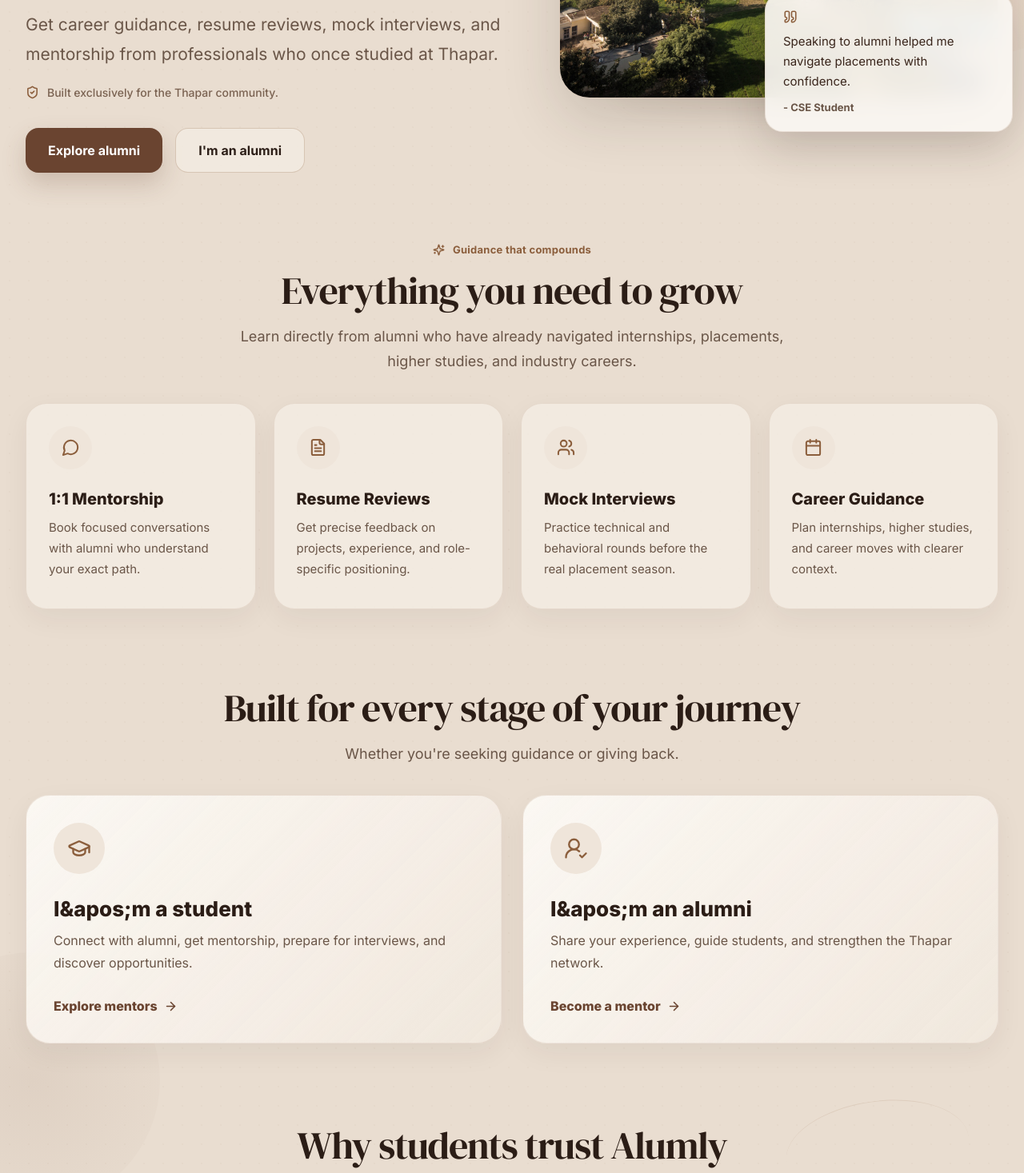
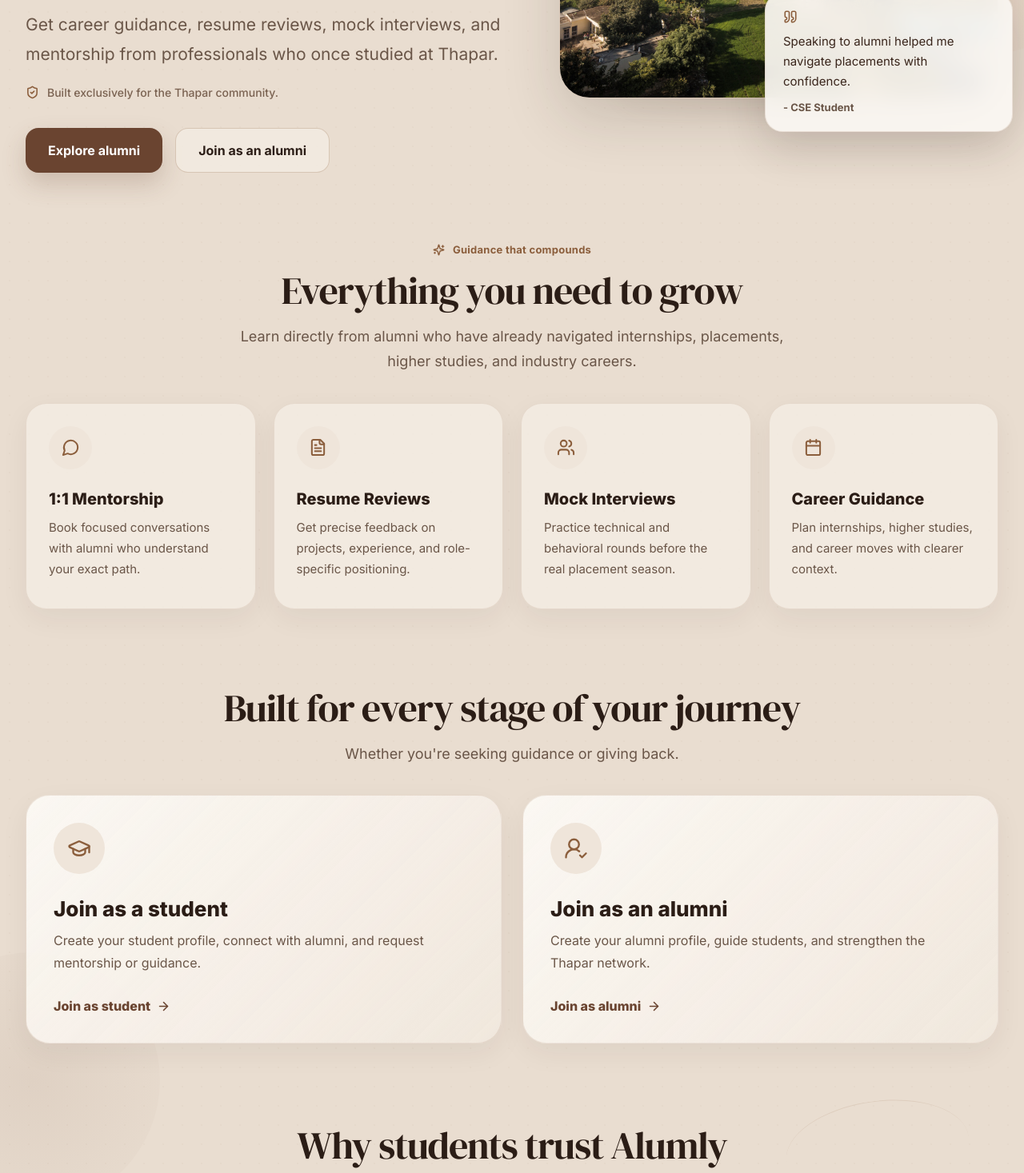
Before and after one commit to Harshita445/alumni_platform, a Next.js app in the folder frontend/: page / in a window 1280 px wide. Shown: the part 501-1968 px from the top of the page at 80% size. Built offline with nearby package versions, Linux system fonts and the light colour scheme; no server answers.

Commit message:
feat: update homepage join flows

```diff
--- a/frontend/src/app/page.tsx
+++ b/frontend/src/app/page.tsx
@@ -43,19 +43,19 @@
 const audiences = [
   {
     Icon: GraduationCap,
-    title: "I&apos;m a student",
+    title: "Join as a student",
     description:
-      "Connect with alumni, get mentorship, prepare for interviews, and discover opportunities.",
-    cta: "Explore mentors",
-    href: "/search",
+      "Create your student profile, connect with alumni, and request mentorship or guidance.",
+    cta: "Join as student",
+    href: "/register/student",
   },
   {
     Icon: UserRoundCheck,
-    title: "I&apos;m an alumni",
+    title: "Join as an alumni",
     description:
-      "Share your experience, guide students, and strengthen the Thapar network.",
-    cta: "Become a mentor",
-    href: "/register",
+      "Create your alumni profile, guide students, and strengthen the Thapar network.",
+    cta: "Join as alumni",
+    href: "/register/alumni",
   },
 ];
 
@@ -107,8 +107,8 @@
               Explore alumni
             </Link>
 
-            <Link className="btn btn-secondary" href="/register">
-              I&apos;m an alumni
+            <Link className="btn btn-secondary" href="/register/alumni">
+              Join as an alumni
             </Link>
           </div>
         </div>
```
